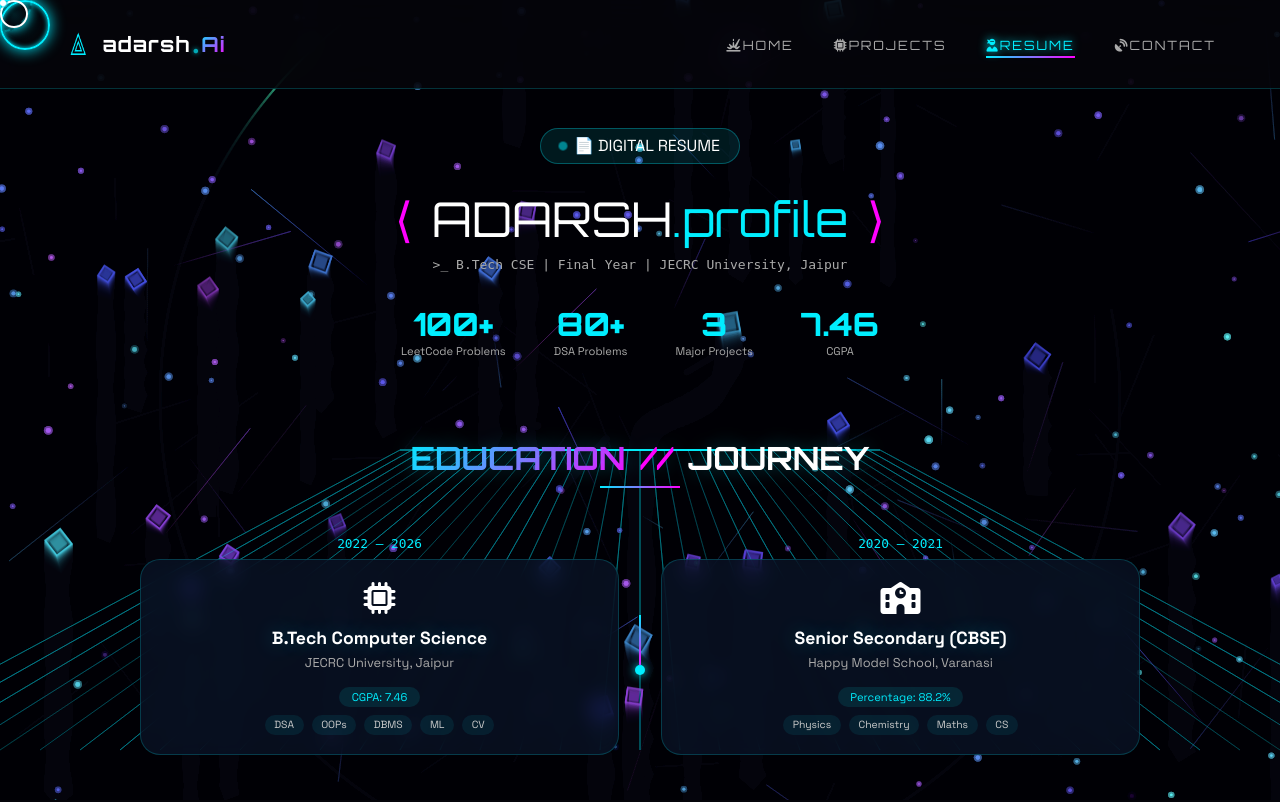
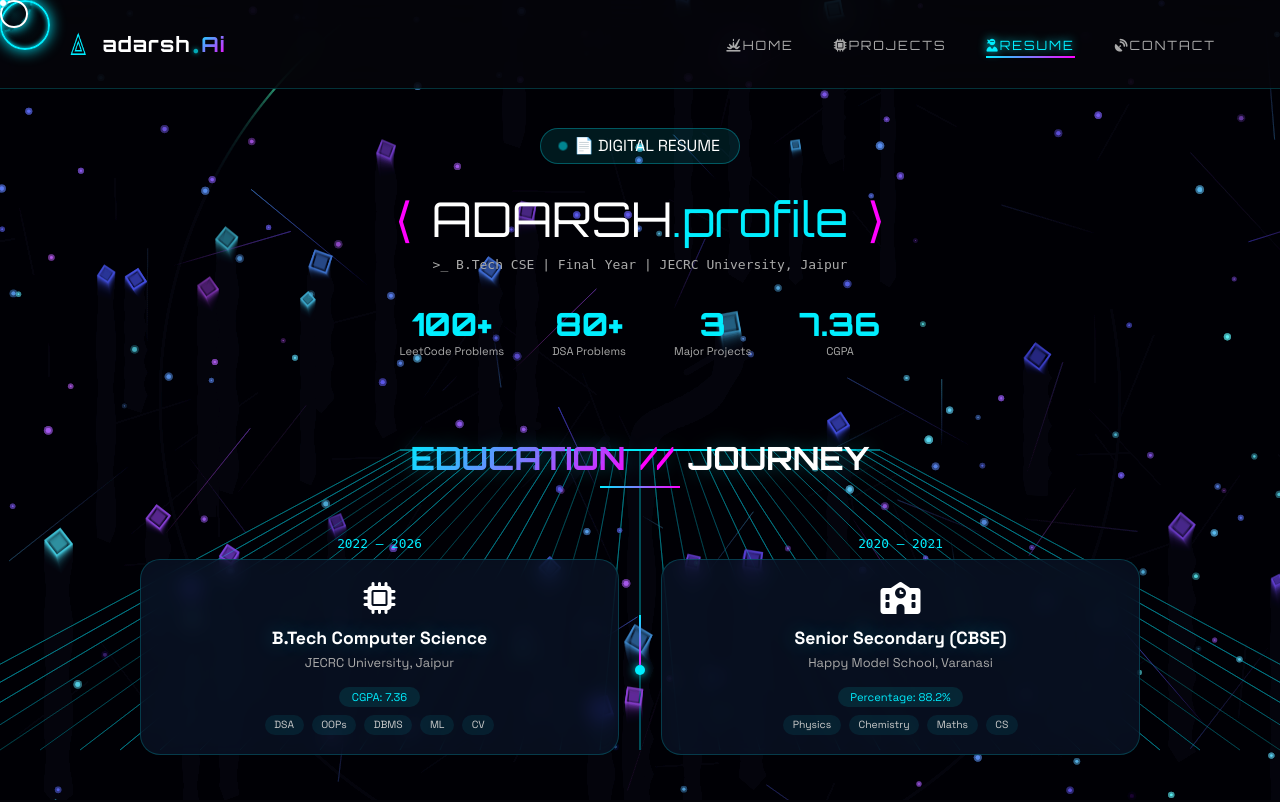
Before and after one commit to Adarsh-SSingh/Portfolio, a Flask app: page /resume in a window 1280 px wide. Shown: the top 802 px of the page. Run offline with Flask 3, Linux system fonts and the light colour scheme.

Commit message:
Update CGPA

```diff
--- a/templates/resume.html
+++ b/templates/resume.html
@@ -32,7 +32,7 @@
                 <div class="hero-stat-label">Major Projects</div>
             </div>
             <div class="hero-stat">
-                <div class="hero-stat-number">7.46</div>
+                <div class="hero-stat-number">7.36</div>
                 <div class="hero-stat-label">CGPA</div>
             </div>
         </div>
@@ -53,7 +53,7 @@
                 <div class="holo-icon"><i class="fas fa-microchip"></i></div>
                 <h3>B.Tech Computer Science </h3>
                 <p class="timeline-place">JECRC University, Jaipur</p>
-                <div class="timeline-badge">CGPA: 7.46</div>
+                <div class="timeline-badge">CGPA: 7.36</div>
                 <div class="timeline-tags">
                     <span>DSA</span><span>OOPs</span><span>DBMS</span><span>ML</span><span>CV</span>
                 </div>
```
